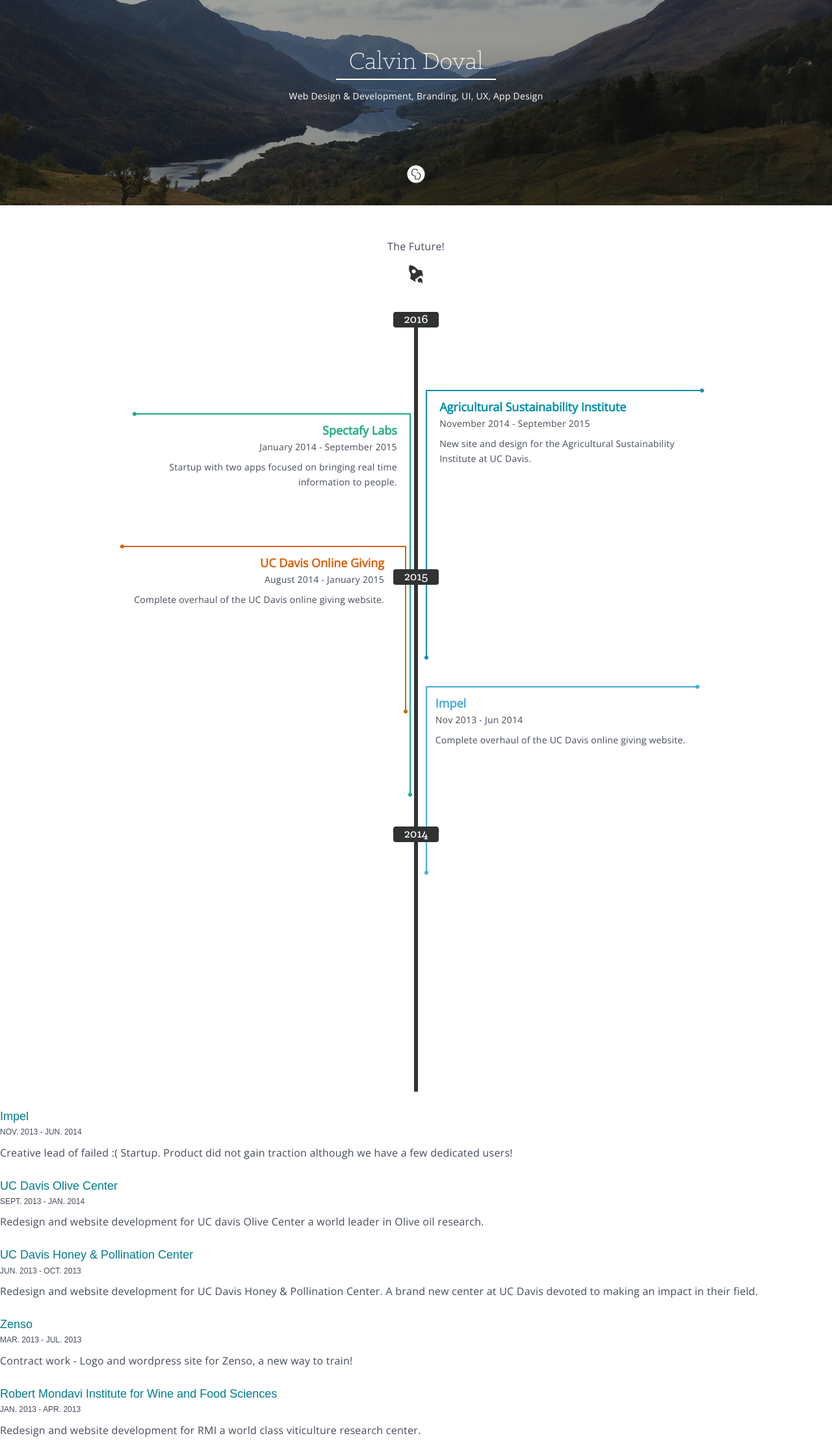
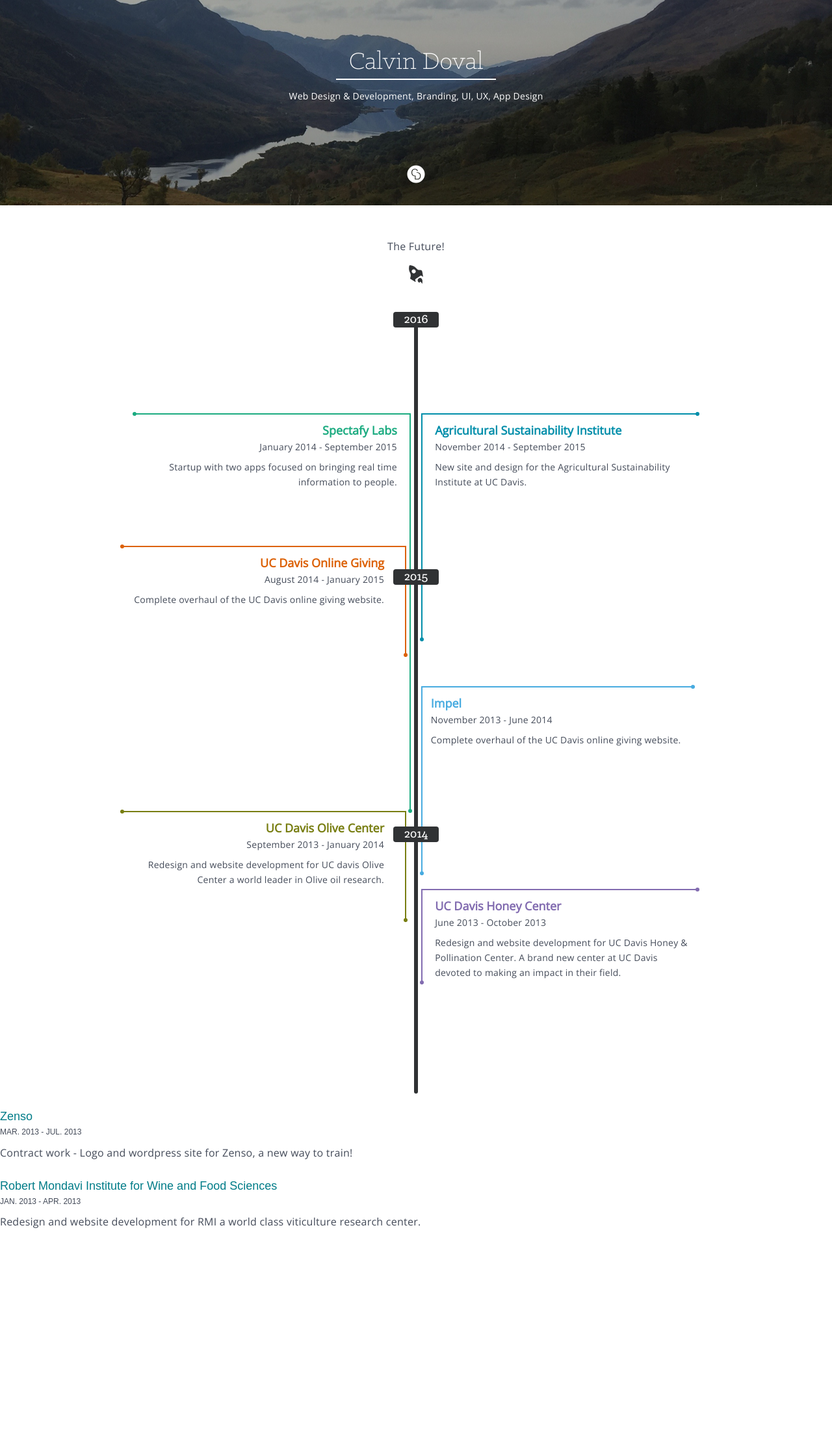
Before and after one commit to cydoval/cydoval.github.io, a Jekyll site: the page built from index.html, in a window 1280 px wide. Shown: the whole page at 65% size. Built offline with Jekyll 4.4.1, drawn with Linux system fonts in a browser that asks for light colours; nearby versions of some CDN libraries; after the commit the page ends 1909 px from its top, so only the background shows below that.

Commit message:
honey and olive centers

```diff
--- a/_includes/header.html
+++ b/_includes/header.html
@@ -1,5 +1,5 @@
 <header>
     <h1>Calvin Doval</h1>
     <p>Web Design & Development, Branding, UI, UX, App Design</p>
-    <img src="media/logo_white.svg" alt="">
+    <img class="fadeinup" src="media/logo_white.svg" alt="">
 </header>
--- a/_sass/_base.scss
+++ b/_sass/_base.scss
@@ -24,6 +24,17 @@
             background: url('/media/bg_timeline.svg') repeat-y center top;
             position: relative;
             height: 1200px;
+            &:after {
+                position: absolute;
+                height: 6px;
+                width: 6px;
+                bottom:-3px;
+                left:50%;
+                margin-left:-3px;
+                background: $bg-dark;
+                content: "";
+                border-radius: 3px;
+            }
         }
         .date {
             position: absolute;
@@ -72,13 +83,13 @@
             }
         }
         .asi_wrapper {
-            top: 10%;
+            top: 13%;
             left: 50%;
             border-left: 2px solid $teal;
             border-top: 2px solid $teal;
-            margin-left: 15px;
+            margin-left: 8px;
             z-index:1;
-            height:400px;
+            height:28%;
             padding-left:1.5%;
             &:before {
                 background-color:$teal;
@@ -99,7 +110,7 @@
             margin-right: 8px;
             z-index:1;
             text-align:right;
-            height:575px;
+            height:50%;
             padding-right:1.5%;
             &:before {
                 background-color:$green;
@@ -120,7 +131,7 @@
             margin-right: 15px;
             z-index:1;
             text-align:right;
-            height:243px;
+            height:13%;
             padding-right:2.5%;
             &:before {
                 background-color:$orange;
@@ -138,9 +149,9 @@
             left: 50%;
             border-left: 2px solid $impel;
             border-top: 2px solid $impel;
-            margin-left: 15px;
+            margin-left: 8px;
             z-index:1;
-            height:275px;
+            height:23%;
             padding-left:1%;
             &:before {
                 background-color:$impel;
@@ -153,5 +164,47 @@
                 top:-4px;
             }
         }
+        .olive_wrapper {
+            top: 64%;
+            right: 50%;
+            border-right: 2px solid $olive;
+            border-top: 2px solid $olive;
+            margin-right: 15px;
+            text-align:right;
+            z-index:1;
+            height:13%;
+            padding-right:2.5%;
+            &:before {
+                background-color:$olive;
+                right:-4px;
+                bottom:0px;
+            }
+            &:after {
+                background-color:$olive;
+                left:0px;
+                top:-4px;
+            }
+        }
+        .honey_wrapper {
+            top: 74%;
+            left: 50%;
+            border-left: 2px solid $honey;
+            border-top: 2px solid $honey;
+            margin-left: 8px;
+            text-align:left;
+            z-index:1;
+            height:11%;
+            padding-left:1.5%;
+            &:before {
+                background-color:$honey;
+                left:-4px;
+                bottom:0px;
+            }
+            &:after {
+                background-color:$honey;
+                right:0px;
+                top:-4px;
+            }
+        }
     }
 }
--- a/_sass/_components.scss
+++ b/_sass/_components.scss
@@ -27,3 +27,9 @@
 .impel {
     color:$impel
 }
+.olive {
+    color:$olive;
+}
+.honey {
+    color:$honey;
+}
--- a/_sass/_dependencies.scss
+++ b/_sass/_dependencies.scss
@@ -26,7 +26,10 @@
     $teal:            #008EAA;
     $orange:          #DC6106;
     $green:           #1BAB80;
+
     $impel:           #47ABE0;
+    $olive:           #787e12;
+    $honey:           #826cb0;
 
     $primary-font:      #444B59; // p,li color in main content
     $secondary-font:    #5a585c; // p,li color in portlet/sidebar
@@ -69,3 +72,51 @@
     margin:0 auto;
     min-width:300px;
 }
+.fadeinup {
+  animation-delay: 0s;
+    animation-direction: normal;
+    animation-duration: 0.9s;
+    animation-fill-mode: forwards;
+    animation-iteration-count: 1;
+    animation-name: fadeInUp;
+    animation-timing-function: cubic-bezier(0.645, 0.045, 0.355, 1);
+
+    -webkit-animation-delay: 0s;
+    -webkit-animation-direction: normal;
+    -webkit-animation-duration: 0.9s;
+    -webkit-animation-fill-mode: forwards;
+    -webkit-animation-iteration-count: 1;
+    -webkit-animation-name: fadeInUp;
+    -webkit-animation-timing-function: cubic-bezier(0.645, 0.045, 0.355, 1);
+}
+@-webkit-keyframes fadeInUp {
+  0% {
+    opacity: .0;
+      -webkit-transform: translateY(10%);
+  }
+
+  100% {
+      opacity: 1;
+      -webkit-transform: translateY( 0%);
+  }
+}
+@-moz-keyframes fadeInUp {
+  0% {
+    opacity: .0;
+      -moz-transform: translateY(10%);
+  }
+  100% {
+      opacity: 1;
+      -moz-transform: translateY(0%);
+  }
+}
+@keyframes fadeInUp {
+  0% {
+    opacity: .0;
+      transform: translateY(10%);
+  }
+  100% {
+      opacity: 1;
+        transform: translateY(0%);
+  }
+}
--- a/index.html
+++ b/index.html
@@ -45,23 +45,29 @@
         <div class="marker impel_wrapper">
             <a href="http://give.ucdavis.edu">
                 <h2 class="impel">Impel</h2>
-                <p class="marker-date">Nov 2013 - Jun 2014</p>
+                <p class="marker-date">November 2013 - June 2014</p>
                 <p class="marker-description">Complete overhaul of the UC Davis online giving website.</p>
 
+            </a>
+        </div>
+        <div class="marker olive_wrapper">
+            <a href="http://olivecenter.ucdavis.edu">
+                <h2 class="olive">UC Davis Olive Center</h2>
+                <p class="marker-date">September 2013 - January 2014</p>
+                <p class="marker-description">Redesign and website development for UC davis Olive Center a world leader in Olive oil research.</p>
+            </a>
+        </div>
+        <div class="marker honey_wrapper">
+            <a href="http://honey.ucdavis.edu">
+                <h2 class="honey">UC Davis Honey Center</h2>
+                <p class="marker-date">June 2013 - October 2013</p>
+                <p class="marker-description">Redesign and website development for UC Davis Honey & Pollination Center. A brand new center at UC Davis devoted to making an impact in their field.</p>
             </a>
         </div>
     </div>
     <div class="words">
 
-        <h3><a class="bulbasaur" href="http://myimpel.com">Impel</a></h3>
-        <h4>Nov. 2013 - Jun. 2014</h4>
-        <p>Creative lead of failed :( Startup. Product did not gain traction although we have a few dedicated users!</p>
-        <h3><a class="bulbasaur" href="http://olivecenter.ucdavis.edu">UC Davis Olive Center</a></h3>
-        <h4>Sept. 2013 - Jan. 2014</h4>
-        <p>Redesign and website development for UC davis Olive Center a world leader in Olive oil research.</p>
-        <h3><a class="bulbasaur" href="http://honey.ucdavis.edu">UC Davis Honey & Pollination Center</a></h3>
-        <h4>Jun. 2013 - Oct. 2013</h4>
-        <p>Redesign and website development for UC Davis Honey & Pollination Center. A brand new center at UC Davis devoted to making an impact in their field.</p>
+
         <h3><a class="bulbasaur" href="http://bezenso.com">Zenso</a></h3>
         <h4>Mar. 2013 - Jul. 2013</h4>
         <p>Contract work - Logo and wordpress site for Zenso, a new way to train!</p>
```
Also changed, not shown: 5 other files.
